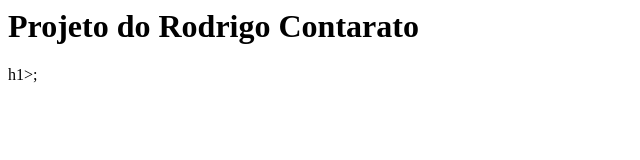
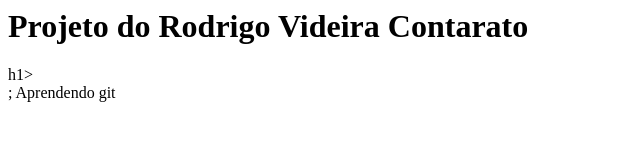
Before and after one commit to RodrigoContarato/curso-git, a plain HTML site: page index.html in a window 1280 px wide. Shown: the whole page, without its empty margins (0-640 px from the left). Drawn offline with Linux system fonts and the light colour scheme.

Commit message:
Acrescentou texto

```diff
--- a/index.html
+++ b/index.html
@@ -2,6 +2,8 @@
     <head>
     </head>
     <body>
-    	<h1> Projeto do Rodrigo Contarato </h1>h1>;
+    	<h1> Projeto do Rodrigo Videira Contarato </h1>h1><br>;
+    	Aprendendo git
+
     </body>
 </html>
```
